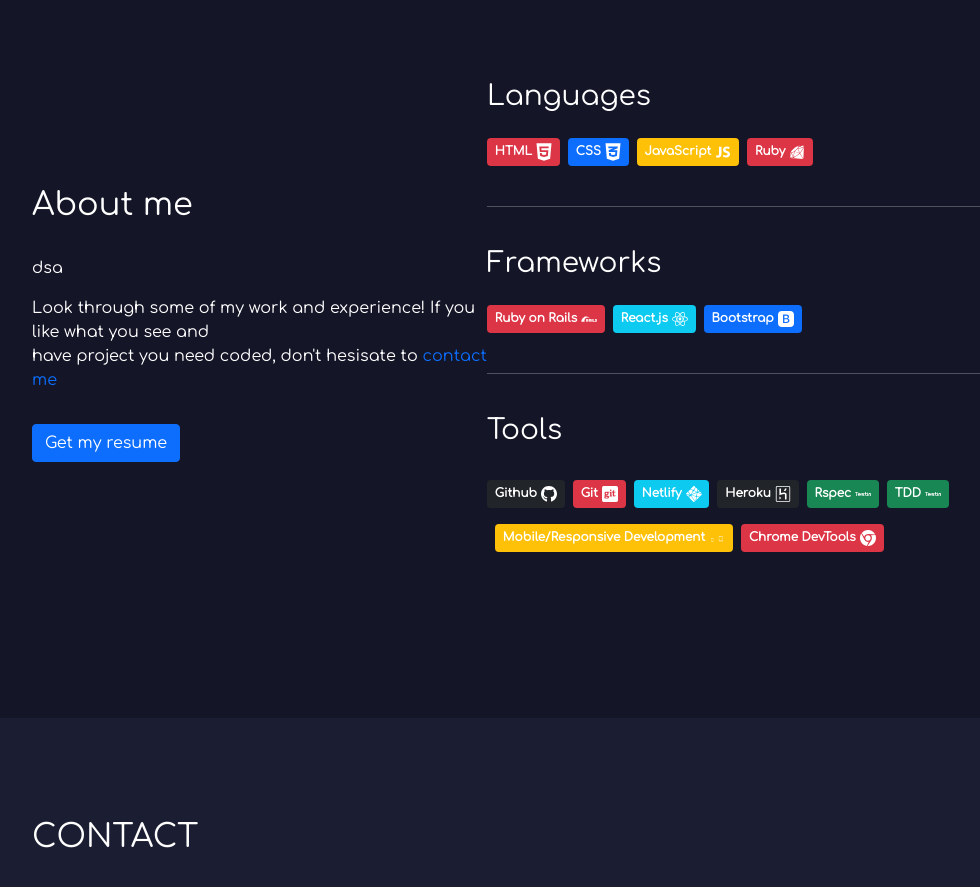
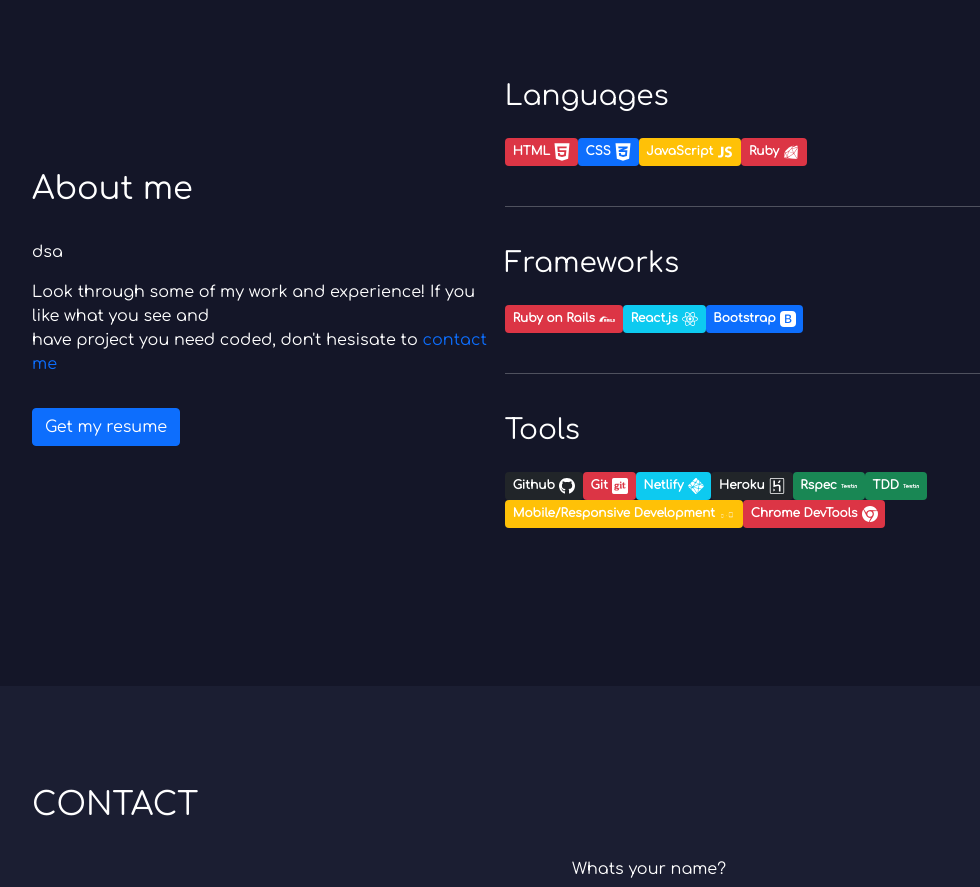
Before and after one commit to ahmetbozaci/portfolio, a React (Create React App) app: page / in a window 1280 px wide. Shown: the part 1860-2747 px from the top of the page, without its empty margins (68-1048 px from the left). Built offline with nearby package versions, Linux system fonts and the light colour scheme.

Commit message:
Update padding to main and about sections

```diff
--- a/src/components/About/About.css
+++ b/src/components/About/About.css
@@ -6,9 +6,9 @@
 
 @media  screen and (max-width: 992px) {
   .about {
-    padding: 100px 100px;
+    padding: 100px 50px;
   }
   .aboutme-container {
-    padding-bottom: 6rem;
+    padding-bottom: 5rem;
   }
 }
--- a/src/components/About/Skills.js
+++ b/src/components/About/Skills.js
@@ -16,15 +16,15 @@
     <div className="pb-4">
       <h3 className="pb-3">Languages</h3>
       <div className="list-unstyled">
-        <Badge bg="danger" className="me-2">
+        <Badge bg="danger">
           HTML
           <FaHtml5 size={20} className="ps-1" />
         </Badge>
-        <Badge bg="primary" className="me-2">
+        <Badge bg="primary">
           CSS
           <FaCss3Alt size={20} className="ps-1" />
         </Badge>
-        <Badge bg="warning" className="me-2">
+        <Badge bg="warning">
           JavaScript
           <IoLogoJavascript size={20} className="ps-1" />
         </Badge>
@@ -38,11 +38,11 @@
     <div className="py-4">
       <h3 className="pb-3">Frameworks</h3>
       <div className="">
-        <Badge bg="danger" className="me-2">
+        <Badge bg="danger">
           Ruby on Rails
           <SiRubyonrails size={20} className="ps-1" />
         </Badge>
-        <Badge bg="info" className="me-2">
+        <Badge bg="info">
           React.js
           <FaReact size={20} className="ps-1" />
         </Badge>
@@ -56,7 +56,7 @@
     <div className="pt-4">
       <h3 className="pb-3">Tools</h3>
       <div className="pb-2">
-        <Badge bg="dark" className="my-2 me-2">
+        <Badge bg="dark">
           Github
           <FaGithub size={20} className="ps-1" />
         </Badge>
@@ -64,7 +64,7 @@
           Git
           <FaGitSquare size={20} className="ps-1" />
         </Badge>
-        <Badge bg="info" className="m-2">
+        <Badge bg="info">
           Netlify
           <SiNetlify size={20} className="ps-1" />
         </Badge>
@@ -72,7 +72,7 @@
           Heroku
           <SiHeroku size={20} className="ps-1" />
         </Badge>
-        <Badge bg="success" className="m-2">
+        <Badge bg="success">
           Rspec
           <SiTestin size={20} className="ps-1" />
         </Badge>
@@ -80,7 +80,7 @@
           TDD
           <SiTestin size={20} className="ps-1" />
         </Badge>
-        <Badge bg="warning" className="m-2">
+        <Badge bg="warning">
           Mobile/Responsive Development
           <DiResponsive size={20} className="ps-1" />
         </Badge>
--- a/src/components/Main/Main.css
+++ b/src/components/Main/Main.css
@@ -3,3 +3,10 @@
   background-color:#141628;
   color: white;
 }
+
+@media  screen and (max-width: 992px) {
+  .main {
+    padding: 230px 50px;
+  }
+
+}
--- a/src/components/Navbar/NavigationBar.css
+++ b/src/components/Navbar/NavigationBar.css
@@ -2,3 +2,10 @@
   padding: 0 100px;
   background-color: #141628;
 }
+
+@media  screen and (max-width: 992px) {
+  .navigationbar {
+    padding: 20px;
+  }
+
+}
```
